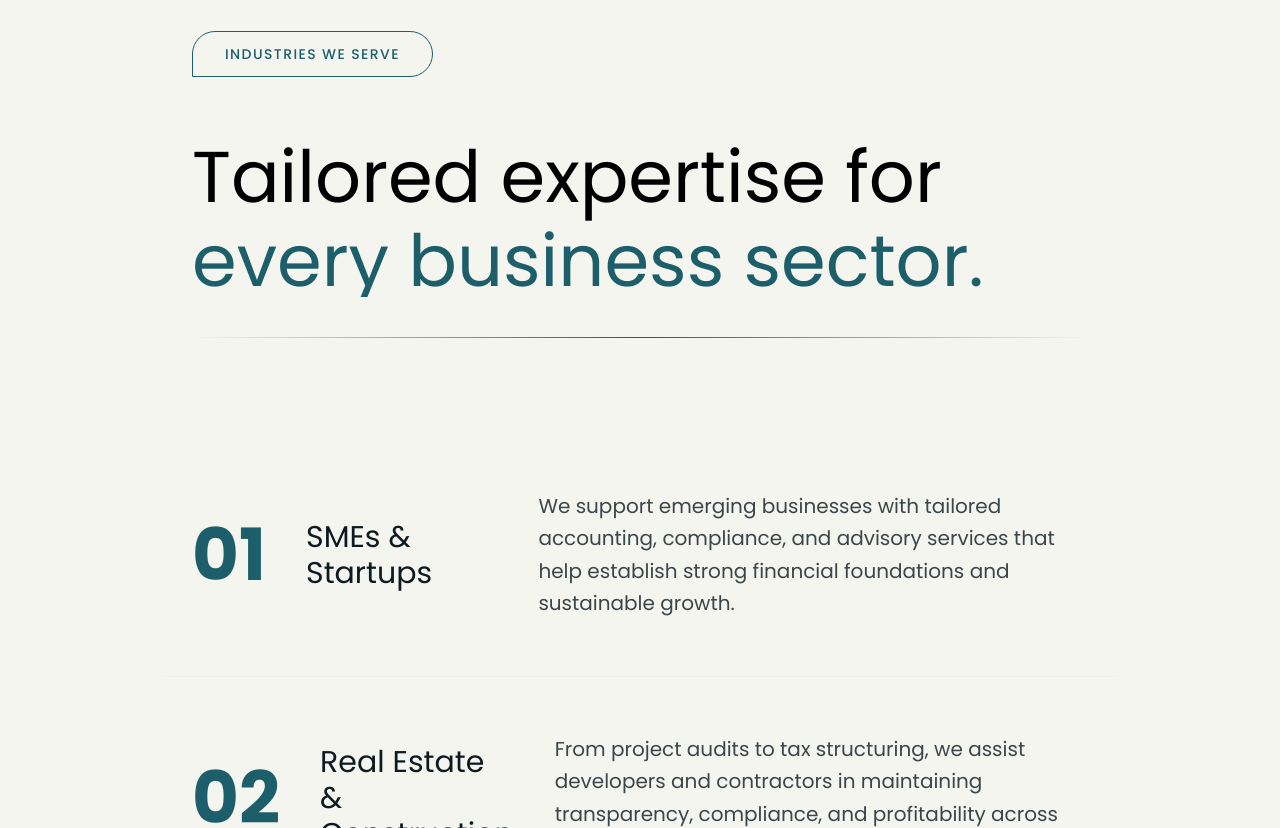
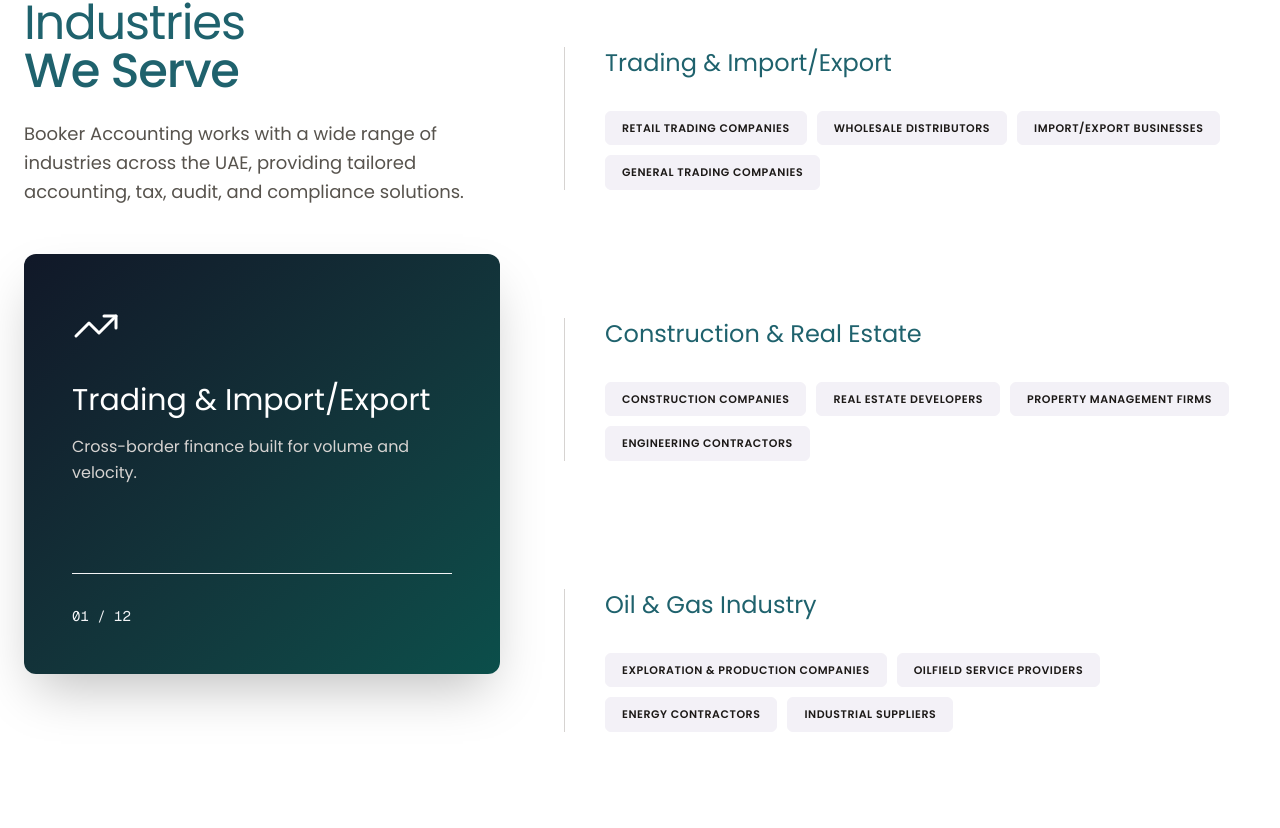
Before and after one commit to ajinas001/booker_new, a Next.js app: page / in a window 1280 px wide. Shown: the part 7432-8260 px from the top of the page. Built offline with nearby package versions, Linux system fonts and the light colour scheme.

Commit message:
added leadmagnet,indusry updated color

```diff
--- a/src/app/globals.css
+++ b/src/app/globals.css
@@ -25,6 +25,7 @@
   --color-primary: #f5f5f0;
   --color-secondary: #1c5e6a;
   --color-teritory: #402978;
+  --color-purpletint: #F3F1F7;
   /* --color-teritory: #5CB5CD; */
 }
 
--- a/src/app/page.js
+++ b/src/app/page.js
@@ -25,6 +25,7 @@
 import ServicesPopup from '@/components/ServicesPopup';
 import Faq from '@/components/Faq';
 import FloatingActions from '@/components/FloatingActions';
+import LeadMagnet from '@/components/LeadMagnet';
 
 const BookerAccountingWebsite = () => {
 
@@ -42,6 +43,7 @@
       <Services />
       <MotoSwiper />
       <IndustriesSection />
+      <LeadMagnet/>
       {/* <ServicesPopup/> */}
       <OurProcess />
       <Testimonials />
--- a/src/components/ContactSection.jsx
+++ b/src/components/ContactSection.jsx
@@ -86,7 +86,8 @@
 
                 <Link
                   href="/contact"
-                  className=" w-fit  rounded-tl-full rounded-tr-full rounded-br-full border-2 inline-block px-10 py-4 hover:text-white  bordeer-secondary bg- text-secondary rounded-md hover:bg-neutral-700 transition"
+                  className=" w-fit  rounded-xl border-2 inline-block px-8 py-3 hover:text-white  bordeer-secondary bg- text-secondary rounded-md hover:bg-neutral-700 transition"
+                  // className=" w-fit  rounded-tl-full rounded-tr-full rounded-br-full border-2 inline-block px-10 py-4 hover:text-white  bordeer-secondary bg- text-secondary rounded-md hover:bg-neutral-700 transition"
                 >
                   Let's talk
                 </Link>
--- a/src/components/Industry.jsx
+++ b/src/components/Industry.jsx
@@ -1,313 +1,248 @@
 "use client";
-
-import { motion } from "framer-motion";
+import React, { useState } from "react";
+import { motion, AnimatePresence } from "framer-motion";
+import {
+  TrendingUp, Building2, Droplets, Utensils, Stethoscope,
+  Factory, Laptop, Briefcase, Landmark, Truck, GraduationCap, Sparkles,
+} from "lucide-react";
 
 const industries = [
   {
-    id: "01",
-    title: "SMEs & Startups",
-    description:
-      "We support emerging businesses with tailored accounting, compliance, and advisory services that help establish strong financial foundations and sustainable growth.",
+    title: "Trading & Import/Export",
+    icon: TrendingUp,
+    subtitle: "Cross-border finance built for volume and velocity.",
+    tags: [
+      "Retail Trading Companies",
+      "Wholesale Distributors",
+      "Import/Export Businesses",
+      "General Trading Companies",
+    ],
+    accent: "secondary",
   },
   {
-    id: "02",
-    title: "Real Estate & Construction",
-    description:
-      "From project audits to tax structuring, we assist developers and contractors in maintaining transparency, compliance, and profitability across every project.",
+    title: "Construction & Real Estate",
+    icon: Building2,
+    subtitle: "Project accounting that keeps pace with every milestone.",
+    tags: [
+      "Construction Companies",
+      "Real Estate Developers",
+      "Property Management Firms",
+      "Engineering Contractors",
+    ],
+    accent: "black",
   },
   {
-    id: "03",
-    title: "Retail & Trading",
-    description:
-      "We offer bookkeeping, VAT compliance, and financial planning services for trading and retail firms to improve cash flow and business performance.",
+    title: "Oil & Gas Industry",
+    icon: Droplets,
+    subtitle: "Precision reporting for high-stakes energy operations.",
+    tags: [
+      "Exploration & Production Companies",
+      "Oilfield Service Providers",
+      "Energy Contractors",
+      "Industrial Suppliers",
+    ],
+    accent: "secondary",
   },
   {
-    id: "04",
-    title: "Manufacturing",
-    description:
-      "Our team provides cost control, budgeting, and compliance support to help manufacturers enhance efficiency and profitability.",
+    title: "Hospitality & Tourism",
+    icon: Utensils,
+    subtitle: "Revenue intelligence from bookings to balance sheet.",
+    tags: [
+      "Hotels & Hotel Apartments",
+      "Restaurants & Cafés",
+      "Travel Agencies",
+      "Tourism Operators",
+    ],
+    accent: "black",
   },
   {
-    id: "05",
-    title: "Professional Services",
-    description:
-      "We help consultants, agencies, and service-based businesses streamline financial operations and maintain compliance with UAE regulations.",
+    title: "Healthcare & Medical",
+    icon: Stethoscope,
+    subtitle: "Compliant financial systems for patient-first operations.",
+    tags: [
+      "Clinics & Hospitals",
+      "Medical Centers",
+      "Pharmacies",
+      "Healthcare Service Providers",
+    ],
+    accent: "secondary",
   },
   {
-    id: "06",
-    title: "Free Zone Entities",
-    description:
-      "We provide accounting, audit, and tax support to UAE free zone companies, ensuring compliance while maximizing the benefits of your business setup.",
+    title: "Manufacturing & Industrial",
+    icon: Factory,
+    subtitle: "End-to-end costing from raw materials to finished goods.",
+    tags: [
+      "Factories & Production Units",
+      "Industrial Manufacturers",
+      "Packaging Companies",
+      "Heavy Industry Operators",
+    ],
+    accent: "black",
+  },
+  {
+    title: "Technology & IT",
+    icon: Laptop,
+    subtitle: "Scalable finance for companies moving at startup speed.",
+    tags: [
+      "Software Companies",
+      "IT Service Providers",
+      "SaaS Businesses",
+      "E-commerce Platforms",
+    ],
+    accent: "secondary",
+  },
+  {
+    title: "Professional Services",
+    icon: Briefcase,
+    subtitle: "Time-to-invoice tracking and utilization analytics.",
+    tags: [
+      "Law Firms",
+      "Consultancy Firms",
+      "Marketing Agencies",
+      "Engineering Consultants",
+    ],
+    accent: "black",
+  },
+  {
+    title: "Financial Services",
+    icon: Landmark,
+    subtitle: "Regulatory-ready books for licensed and exempt firms.",
+    tags: [
+      "Insurance Brokers",
+      "Financial Advisory Firms",
+      "Investment Companies",
+      "Fintech Startups",
+    ],
+    accent: "secondary",
+  },
+  {
+    title: "Transportation & Logistics",
+    icon: Truck,
+    subtitle: "Fleet economics and freight margins at a glance.",
+    tags: [
+      "Freight & Shipping Companies",
+      "Logistics Providers",
+      "Cargo & Supply Chain Firms",
+      "Transport Operators",
+    ],
+    accent: "black",
+  },
+  {
+    title: "Education & Training",
+    icon: GraduationCap,
+    subtitle: "Fee management and grant compliance made simple.",
+    tags: [
+      "Schools & Training Institutes",
+      "Coaching Centers",
+      "Professional Development Academies",
+    ],
+    accent: "secondary",
+  },
+  {
+    title: "SMEs & Startups",
+    icon: Sparkles,
+    subtitle: "Founder-friendly finance that grows with your ambition.",
+    tags: [
+      "Small & Medium Enterprises",
+      "Startups Across All Industries",
+      "Freelancers & Entrepreneurs",
+    ],
+    accent: "black",
   },
 ];
 
-// Fixed Text reveal animation component
-const TextReveal = ({ children, delay = 0 }) => {
+function Tag({ label }) {
   return (
-    <motion.div
-      initial={{
-        y: "100%",
-        opacity: 0
-      }}
-      whileInView={{
-        y: 0,
-        opacity: 1
-      }}
-      transition={{
-        duration: 0.8,
-        ease: [0.25, 0.1, 0.25, 1],
-        delay
-      }}
-      viewport={{ once: true, margin: "-50px" }}
-      className="overflow-hidden"
-    >
-      {children}
-    </motion.div>
+    <span className="text-[11px] uppercase tracking-wider font-semibold px-4 py-2 rounded-md bg-purpletint text-stone-900 border border-purpletint">
+      {label}
+    </span>
   );
-};
+}
 
-// Single line text reveal with mask
-const SingleTextReveal = ({ text, delay = 0, className = "" }) => {
-  return (
-    <div className="overflow-hidden">
-      <motion.span
-        initial={{ y: "100%" }}
-        whileInView={{ y: 0 }}
-        transition={{
-          duration: 0.8,
-          ease: [0.25, 0.1, 0.25, 1],
-          delay
-        }}
-        viewport={{ once: true, margin: "-50px" }}
-        className={`block ${className}`}
-      >
-        {text}
-      </motion.span>
-    </div>
-  );
-};
-
-export default function IndustriesSection() {
-  // Container variants for staggered children
-  const containerVariants = {
-    hidden: { opacity: 0 },
-    visible: {
-      opacity: 1,
-      transition: {
-        staggerChildren: 0.15,
-        delayChildren: 0.1
-      }
-    }
-  };
-
-  // Label animation
-  const labelVariants = {
-    hidden: {
-      opacity: 0,
-      scale: 0.8,
-      y: 20
-    },
-    visible: {
-      opacity: 1,
-      scale: 1,
-      y: 0,
-      transition: {
-        type: "spring",
-        stiffness: 120,
-        damping: 15
-      }
-    }
-  };
-
-  // Item animation
-  const itemVariants = {
-    hidden: {
-      opacity: 0,
-      y: 40
-    },
-    visible: {
-      opacity: 1,
-      y: 0,
-      transition: {
-        type: "spring",
-        stiffness: 80,
-        damping: 15,
-        duration: 0.8
-      }
-    }
-  };
-
-  // Number animation
-  const numberVariants = {
-    hidden: {
-      scale: 0,
-      opacity: 0
-    },
-    visible: {
-      scale: 1,
-      opacity: 1,
-      transition: {
-        type: "spring",
-        stiffness: 200,
-        damping: 15
-      }
-    }
-  };
+export default function PremiumIndustries() {
+  const [active, setActive] = useState(0);
+  const activeItem = industries[active];
 
   return (
-    <section className="bg-primary text-foreground">
-      <div className="mx-4 sm:mx-8 lg:mx-20 xl:mx-32 px-6 md:px-12 lg:px-16 py-24 md:py-32">
-        {/* Label with animation */}
-        <motion.div
-          variants={labelVariants}
-          initial="hidden"
-          whileInView="visible"
-          viewport={{ once: true, margin: "-50px" }}
-          whileHover={{
-            scale: 1.05,
-            backgroundColor: "rgba(28, 94, 106, 0.1)",
-            transition: { duration: 0.2 }
-          }}
-          className="inline-block border border-secondary text-secondary text-sm  font-medium w-fit px-8 py-3 rounded-tl-full rounded-tr-full rounded-br-full uppercase tracking-widest mb-16 cursor-pointer"
-        >
-          Industries We Serve
-        </motion.div>
+    <section className="bg-white min-h-screen py-24">
+      <div className="max-w-7xl mx-auto px-6">
 
-        {/* Heading with fixed text reveal animation */}
-        <div className="mb-20 md:mb-24">
-          <div className="text-4xl md:text-5xl lg:text-6xl xl:text-7xl mb-10">
-            <SingleTextReveal
-              text="Tailored expertise for"
-              delay={0.1}
-              className="block mb-3"
-            />
-            <SingleTextReveal
-              text="every business sector."
-              delay={0.3}
-              className="block text-secondary"
-            />
+        {/* --- MOBILE VIEW: Simple Stacked Cards --- */}
+        <div className="lg:hidden">
+          <div className="mb-12">
+            <h2 className="text-4xl font-light text-textsecondary mb-4">Industries <span className="block font-medium">We Serve</span></h2>
+            <p className="text-stone-600 text-base leading-relaxed">Booker Accounting works with a wide range of industries across the UAE, providing tailored accounting, tax, audit, and compliance solutions.</p>
           </div>
-
-          {/* Animated border */}
-          <motion.div
-            initial={{ scaleX: 0 }}
-            whileInView={{ scaleX: 1 }}
-            transition={{ duration: 1.2, ease: "easeOut", delay: 0.5 }}
-            viewport={{ once: true, margin: "-50px" }}
-            className="h-px bg-gradient-to-r from-transparent via-secondary to-transparent mt-10"
-          />
+          <div className="flex flex-col gap-6">
+            {industries.map((item, idx) => (
+              <div key={idx} className="bg-white rounded-[2rem] p-8 border border-stone-200 shadow-sm">
+                <div className="flex items-center gap-4 mb-6">
+                  <div className="w-12 h-12 rounded-2xl bg-stone-900 flex items-center justify-center text-white">
+                    <item.icon size={22} />
                   </div>
-
-        {/* Industry Rows Container */}
-        <motion.div
-          className="divide-y divide-gray-300/20"
-          variants={containerVariants}
-          initial="hidden"
-          whileInView="visible"
-          viewport={{ once: true, margin: "-50px" }}
-        >
-          {industries.map((industry, index) => (
-            <motion.div
-              key={industry.id}
-              variants={itemVariants}
-              whileHover={{
-                backgroundColor: "rgba(13, 26, 32, 0.03)",
-                transition: { duration: 0.3 }
-              }}
-              className="flex flex-col md:flex-row items-start md:items-center justify-between py-10 md:py-14 gap-6 md:gap-10 lg:gap-12 rounded-sm px-6 md:px-8 -mx-6 md:-mx-8 cursor-pointer group"
-            >
-              {/* Left side: Number + Title */}
-              <div className="flex items-start md:items-center gap-6 md:gap-10 md:w-2/5 lg:w-1/3">
-                <motion.h3
-                  className="text-5xl md:text-6xl lg:text-7xl font-bold text-secondary flex-shrink-0"
-                  variants={numberVariants}
-                  whileHover={{
-                    scale: 1.1,
-                    transition: { duration: 0.2 }
-                  }}
-                >
-                  {industry.id}
-                </motion.h3>
-                <div className="min-h-[60px] flex items-center">
-                  <div className="overflow-hidden">
-                    <motion.h4
-                      initial={{ y: "100%" }}
-                      whileInView={{ y: 0 }}
-                      transition={{
-                        duration: 0.7,
-                        ease: [0.25, 0.1, 0.25, 1],
-                        delay: 0.2 + index * 0.1
-                      }}
-                      viewport={{ once: true, margin: "-50px" }}
-                      className="text-xl md:text-2xl lg:text-3xl font-light text-primary-black group-hover:text-secondary transition-colors duration-300"
-                    >
-                      {industry.title}
-                    </motion.h4>
+                  <h3 className="text-xl font-medium text-stone-900">{item.title}</h3>
                 </div>
+                <p className="text-stone-500 text-sm mb-6 leading-relaxed">{item.subtitle}</p>
+                <div className="flex flex-wrap gap-2">
+                  {item.tags.map((tag) => <Tag key={tag} label={tag} />)}
+                </div>
+              </div>
+            ))}
           </div>
         </div>
 
-              {/* Right side: Description */}
-              <div className="md:w-3/5 lg:w-2/3 md:pl-4">
-                <div className="overflow-hidden">
-                  <motion.p
-                    initial={{ y: "100%" }}
-                    whileInView={{ y: 0 }}
-                    transition={{
-                      duration: 0.7,
-                      ease: [0.25, 0.1, 0.25, 1],
-                      delay: 0.4 + index * 0.1
-                    }}
-                    viewport={{ once: true, margin: "-50px" }}
-                    className="text-primary-black/80 text-base md:text-lg lg:text-xl leading-relaxed group-hover:text-primary-black transition-colors duration-300"
+        {/* --- DESKTOP VIEW: Sticky Layout --- */}
+        <div className="hidden lg:grid grid-cols-12 gap-16">
+          <div className="col-span-5 relative">
+            <div className="sticky top-24">
+              <div className="mb-12">
+                <h2 className="text-5xl font-light text-textsecondary mb-6 tracking-tight">
+                  Industries <span className="block font-medium">We Serve</span>
+                </h2>
+                <p className="text-stone-600 text-lg leading-relaxed max-w-md">
+                  Booker Accounting works with a wide range of industries across the UAE, providing tailored accounting, tax, audit, and compliance solutions.
+                </p>
+              </div>
+
+              <AnimatePresence mode="wait">
+                <motion.div
+                  key={active}
+                  initial={{ opacity: 0, scale: 0.95 }}
+                  animate={{ opacity: 1, scale: 1 }}
+                  exit={{ opacity: 0, scale: 0.95 }}
+                  className="bg-gradient-to-br from-gray-900 to-teal-900 rounded-xl p-12 text-white shadow-2xl min-h-[420px] flex flex-col justify-between"
                 >
-                    {industry.description}
-                  </motion.p>
+                  <div>
+                    <activeItem.icon size={48} className="text-white mb-8" strokeWidth={1.5} />
+                    <h3 className="text-3xl font-light mb-4">{activeItem.title}</h3>
+                    <p className="text-stone-300 text-base leading-relaxed">{activeItem.subtitle}</p>
                   </div>
+                  <div className="text-gray-100 font-mono text-sm pt-8 border-t border-gray-100">
+                    {String(active + 1).padStart(2, "0")} / {String(industries.length).padStart(2, "0")}
+                  </div>
+                </motion.div>
+              </AnimatePresence>
+            </div>
+          </div>
+
+          <div className="col-span-7 pt-12">
+            {industries.map((item, idx) => (
+              <motion.div
+                key={idx}
+                onViewportEnter={() => setActive(idx)}
+                viewport={{ margin: "-20% 0px -60% 0px" }}
+                className="mb-32 last:mb-20 border-l border-stone-300 pl-10"
+              >
+                <h3 className="text-2xl font-light text-textsecondary mb-8">{item.title}</h3>
+                <div className="flex flex-wrap gap-2.5">
+                  {item.tags.map((tag) => (
+                    <Tag key={tag} label={tag} />
+                  ))}
                 </div>
               </motion.div>
             ))}
-        </motion.div>
-
-        {/* CTA Section with animations */}
-        <motion.div
-          initial={{ opacity: 0, y: 40 }}
-          whileInView={{ opacity: 1, y: 0 }}
-          transition={{ duration: 0.8, delay: 0.6 }}
-          viewport={{ once: true, margin: "-50px" }}
-          className="text-center mt-20 md:mt-24 pt-16 md:pt-20 border-t border-gray-300/20"
-        >
-          <motion.div
-            whileHover={{
-              scale: 1.02,
-              backgroundColor: "rgba(13, 26, 32, 0.05)"
-            }}
-            className="inline-flex flex-col sm:flex-row items-center gap-3 sm:gap-6 px-6 py-6 rounded-sm"
-          >
-            <div className="overflow-hidden">
-              <motion.span
-                initial={{ y: "100%" }}
-                whileInView={{ y: 0 }}
-                transition={{ duration: 0.7, delay: 0.7 }}
-                viewport={{ once: true, margin: "-50px" }}
-                className="text-lg md:text-xl text-primary-black font-light block"
-              >
-                Ready to transform your financial strategy?
-              </motion.span>
           </div>
-            <div className="overflow-hidden">
-              <motion.span
-                initial={{ y: "100%" }}
-                whileInView={{ y: 0 }}
-                transition={{ duration: 0.7, delay: 0.9 }}
-                viewport={{ once: true, margin: "-50px" }}
-                className="text-secondary text-lg md:text-xl font-medium block"
-              >
-                Get started →
-              </motion.span>
         </div>
-          </motion.div>
-        </motion.div>
       </div>
     </section>
   );
--- a/src/components/OneFirm.jsx
+++ b/src/components/OneFirm.jsx
@@ -142,7 +142,7 @@
         scale,
         top: `calc(5vh + ${index * 25}px)`,
       }}
-      className="sticky h-[500px] w-full rounded-3xl bg-secondary text-white p-12 mb-6"
+      className="sticky h-[500px] w-full rounded-3xl bg-gradient-to-br from-gray-900 to-teal-900 text-white p-12 mb-6"
     >
       <div className="flex h-full flex-col justify-between">
         <div className="flex items-start justify-between">
--- a/src/components/Testimonials.jsx
+++ b/src/components/Testimonials.jsx
@@ -180,7 +180,7 @@
                 variants={cardSlideUpVariant}
                 whileHover={{ scale: 1.01, transition: { duration: 0.3 } }}
                 // Card background and border for light theme match
-                className="p-10 bg-gray-200  rounded-3xl cursor-pointer h-full flex flex-col" // Removed justify-between
+                className="p-10 bg-purpletint  rounded-3xl cursor-pointer h-full flex flex-col" // Removed justify-between
               >
                 {/* Name and Date - Top of card */}
                 <div className="mb-6">
@@ -258,7 +258,7 @@
         {/* SECTION 4: Client Benefits (Checklist) */}
 
         {/* Client Benefits */}
-        <div className="bg-gray-200 p-16 py-4 md:py-16 rounded-3xl  space-y-8 mb-8 ">
+        <div className="bg-purpletint p-16 py-4 md:py-16 rounded-3xl  space-y-8 mb-8 ">
           <h3 className="text-2xl font-bold text-gray-900 mb-6">
             What Our Clients Actually Get
           </h3>
```
Also changed, not shown: src/components/LeadMagnet.jsx (added, +88 -0 lines), src/components/MottoSwiper.jsx (+4 -4 lines). Lines whose indentation alone changed are shown as unchanged.
